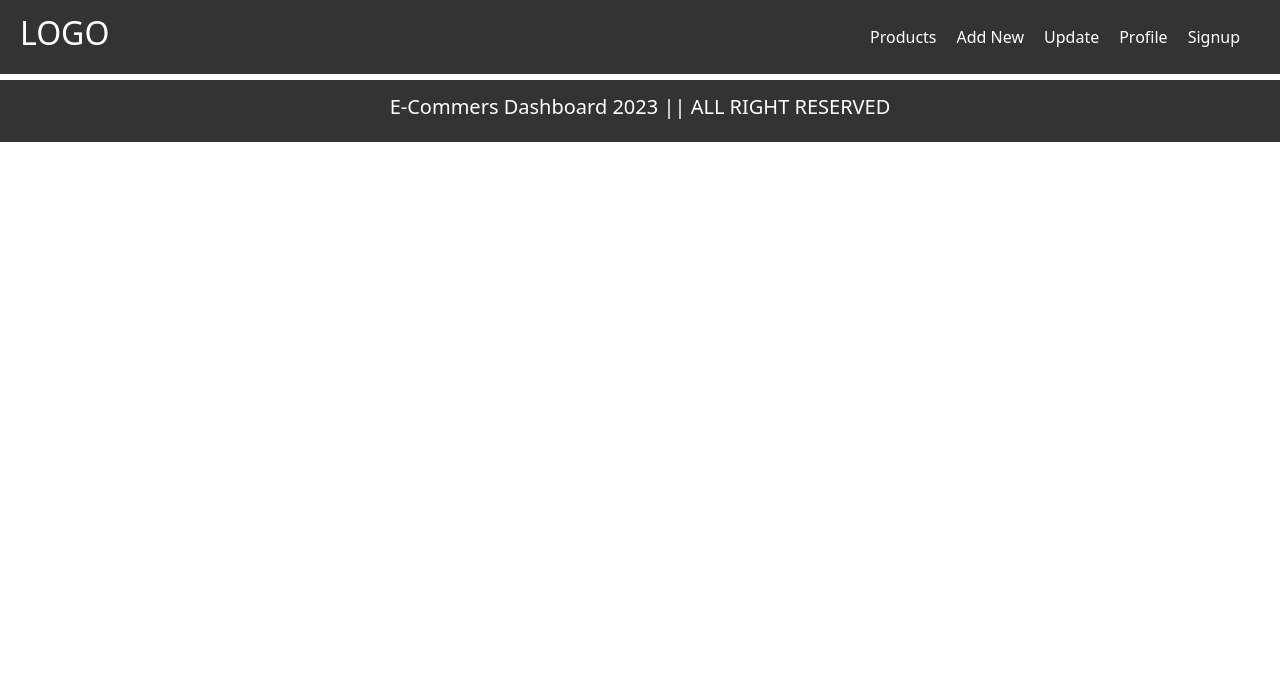
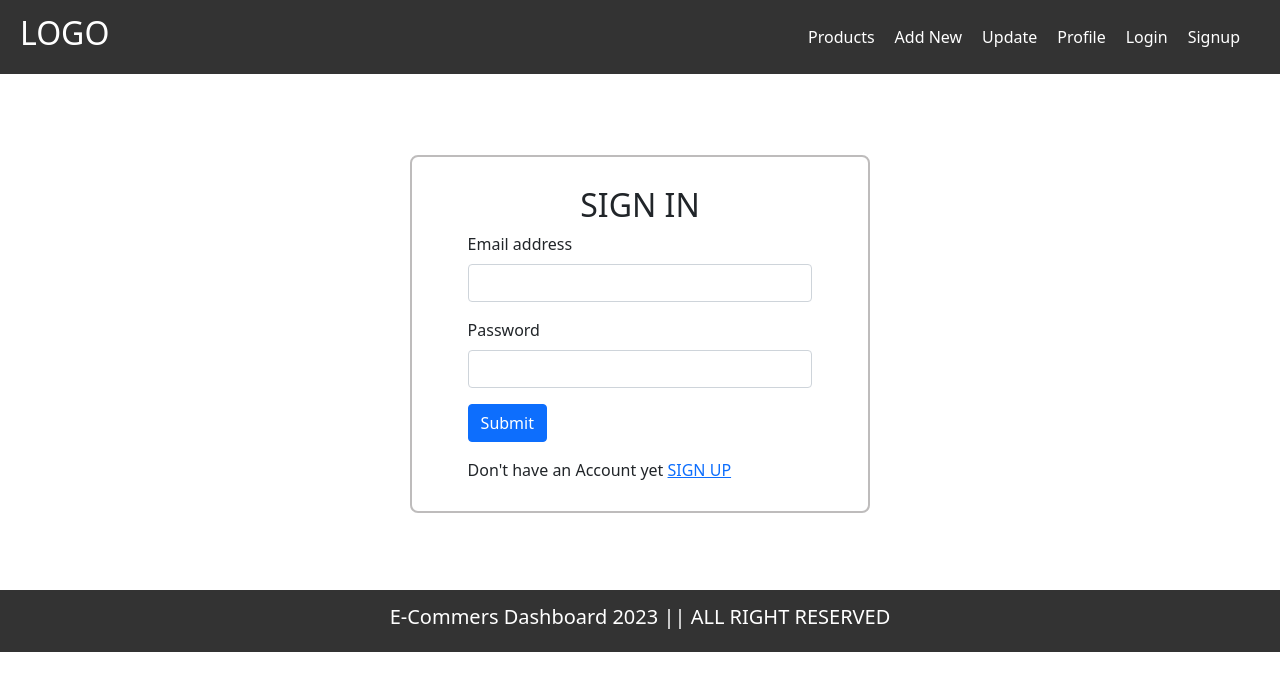
Before and after one commit to AQSA-ABDULLAH/Ecommerce-Dashboard, a React (Create React App) app in the folder frontend/: page /login in a window 1280 px wide. Shown: the top 690 px of the page. Built offline with nearby package versions, Linux system fonts and the light colour scheme.

Commit message:
create login component

```diff
--- a/frontend/src/App.js
+++ b/frontend/src/App.js
@@ -5,6 +5,7 @@ import Navbar from './Components/Navbar';
 import Footer from './Components/Footer';
 import Signup from './Components/Signup';
 import PrivateComponent from './Components/PrivateComponent';
+import Login from './Components/Login';
 
 
 function App() {
@@ -22,6 +23,7 @@ function App() {
           </Route>
 
           <Route exact path="/signup" element={<Signup />} />
+          <Route exact path='/login' element={<Login/>}/>
         </Routes>
         <Footer />
       </BrowserRouter>
--- /dev/null
+++ b/frontend/src/Components/Login.js
@@ -0,0 +1,31 @@
+import React, {useState} from 'react';
+import { Link } from 'react-router-dom';
+
+export default function Login() {
+    const [email, setEmail] = useState("");
+    const [password, setPassword] = useState("");
+    const handelLoginData = () => {
+        console.warn(email, password);
+    }
+    return (
+        <div className='container' id="login">
+            <form onSubmit={handelLoginData}>
+                <h2 className='text-center pt-3'>SIGN IN</h2>
+                <div className="mb-3">
+                    <label className="form-label">Email address</label>
+                    <input type="email" className="form-control" id="exampleInputEmail1"
+                        value={email}
+                        onChange={(e) => setEmail(e.target.value)} />
+                </div>
+                <div className="mb-3">
+                    <label className="form-label">Password</label>
+                    <input type="password" className="form-control" id="exampleInputPassword1"
+                        value={password}
+                        onChange={(e) => setPassword(e.target.value)} />
+                </div>
+                <button type="submit" className="btn btn-primary">Submit</button>
+                <p className='pt-3'>Don't have an Account yet <Link to='/signup'>SIGN UP</Link></p>
+            </form>
+        </div>
+    );
+}
--- a/frontend/src/Components/Navbar.js
+++ b/frontend/src/Components/Navbar.js
@@ -1,5 +1,5 @@
 import React, { useState } from 'react';
-import { Link, Navigate, useNavigate } from 'react-router-dom';
+import { Link, useNavigate } from 'react-router-dom';
 import './Navbar.css';
 
 const Navbar = () => {
@@ -31,6 +31,7 @@ const Navbar = () => {
                 <li><Link to="/add_new">Add New</Link></li>
                 <li><Link to="/update">Update</Link></li>
                 <li><Link to="/profile">Profile</Link></li>
+                <li><Link to="/login">Login</Link></li>
                 <li>{ auth? <Link to="/signup" onClick={logout} >Logout</Link>
                 :
                 <Link to="/signup">Signup</Link>}</li>
--- a/frontend/src/Components/Signup.css
+++ b/frontend/src/Components/Signup.css
@@ -1,6 +1,6 @@
 .container{
     margin-top: 2rem;
-    margin-bottom: 2rem;
+    margin-bottom: 2.1rem;
     padding: 0.8rem 3.5rem ;
     border: 0.16rem solid #bebcbc;
     border-radius: 0.5rem;
@@ -8,6 +8,11 @@
     text-align: center;
 }
 
+#login{
+    margin-top: 4.7rem;
+    margin-bottom: 4.8rem;
+}
+
 form{
     text-align: left;
 }
```
